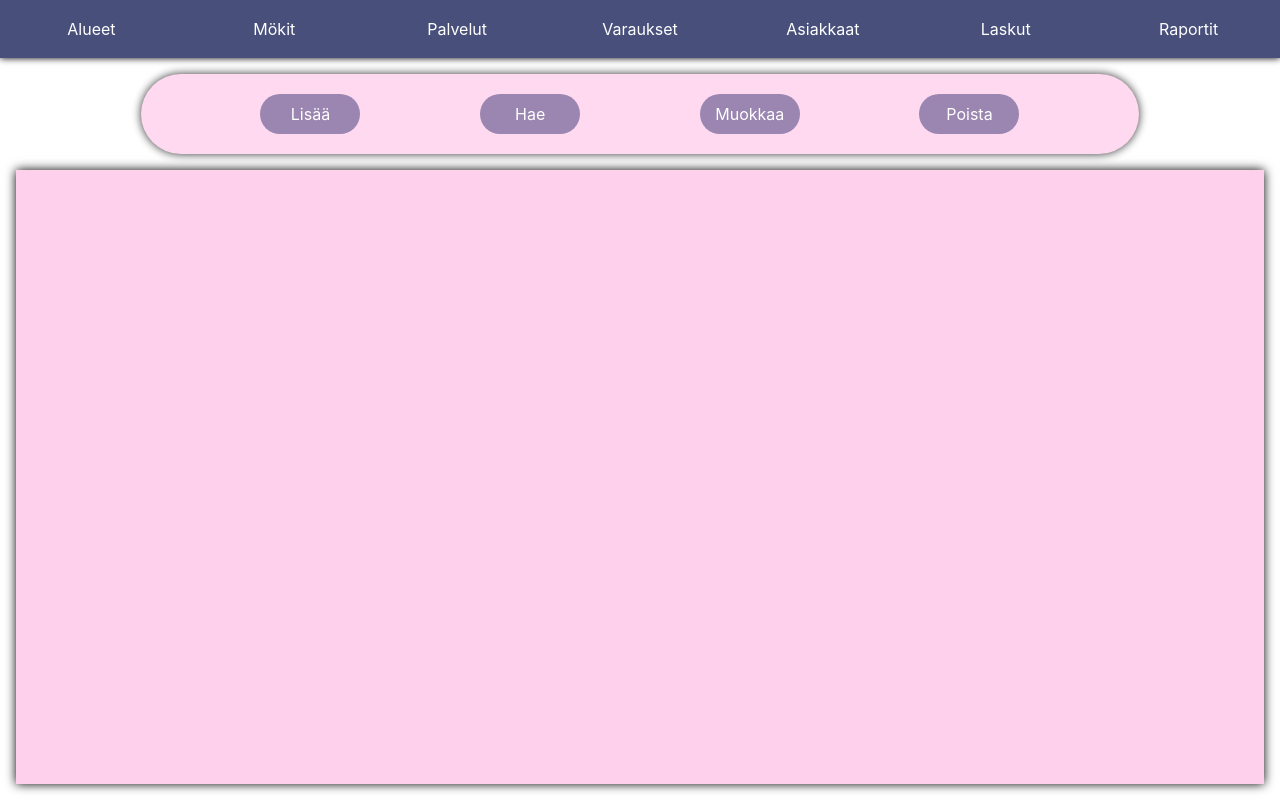
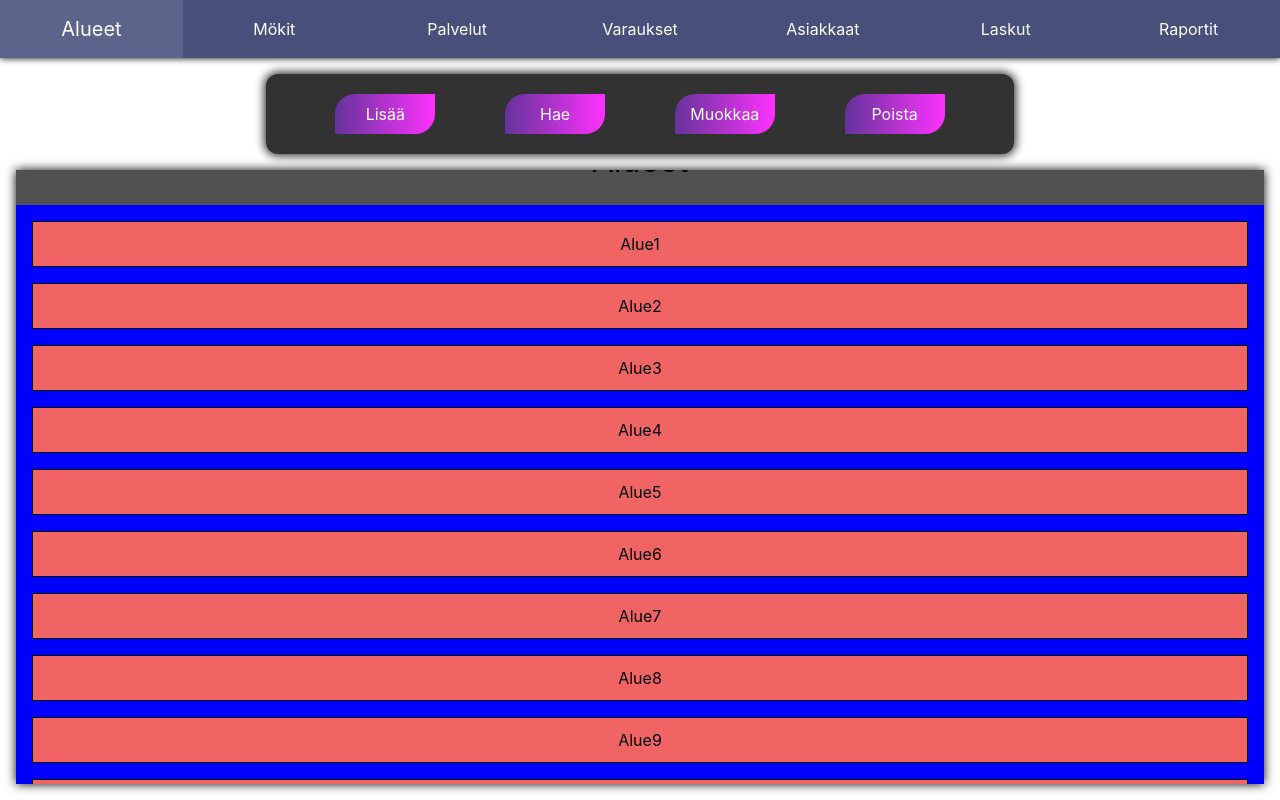
Before and after one commit to egohommeli12345/VillageBase, a React (Vite) app in the folder Frontend/VillageBase_fe/: page / in a window 1280 px wide. Built offline with nearby package versions, Linux system fonts and the light colour scheme.

Commit message:
Region List added

```diff
--- a/Frontend/VillageBase_fe/src/App.tsx
+++ b/Frontend/VillageBase_fe/src/App.tsx
@@ -11,6 +11,7 @@ function App() {
                 <ToolBar />
                 <MainCenterBox />
             </div>
+
         </>
     );
 }
--- a/Frontend/VillageBase_fe/src/components/MainCenterBox.css
+++ b/Frontend/VillageBase_fe/src/components/MainCenterBox.css
@@ -2,10 +2,16 @@
     display: flex;
     justify-content: center;
     align-items: center;
-    background: #ffd0ec;
+    background: transparent;
     height: 100%;
     margin-right: 1em;
     margin-left: 1em;
     margin-bottom: 1em;
     box-shadow: 0 0 10px 0 #000000;
+    overflow: hidden;
 }
+
+.page {
+    overflow: hidden;
+    width: 100%;
+}
--- a/Frontend/VillageBase_fe/src/components/MainCenterBox.tsx
+++ b/Frontend/VillageBase_fe/src/components/MainCenterBox.tsx
@@ -1,7 +1,14 @@
 import "./MainCenterBox.css";
+import RegionPage from "./RegionPage";
+
+
 
 function MainCenterBox() {
-    return <div className="mainbar"></div>;
+    return <div className="mainbar">
+        <div className="page">
+            <RegionPage />
+        </div>
+    </div>;
 }
 
 export default MainCenterBox;
--- /dev/null
+++ b/Frontend/VillageBase_fe/src/components/RegionPage.css
@@ -0,0 +1,45 @@
+* {
+    margin: 0;
+    padding: 0;
+    box-sizing: border-box;
+
+}
+
+.regionTitle {
+    text-align: center;
+    margin: 10px;
+    padding: 10px;
+    font-size: 2em;
+    color: #000;
+}
+
+.region-BG {
+    display: flex;
+    flex-direction: column;
+    background: rgb(80, 80, 80);
+    /* height: 600px; */
+    overflow: hidden;
+    position: relative;
+}
+
+.regionList {
+    overflow: scroll;
+    background: blue;
+    position: relative;
+    max-height: 632px;
+}
+
+.list {
+    list-style-type: none;
+    text-align: center;
+}
+
+.listItem {
+    padding: 10px;
+    margin: 1em;
+    border: 1px solid #000;
+    background: #f16464;
+    text-align: center;
+    /* align-items: center; */
+    cursor: pointer;
+}
--- /dev/null
+++ b/Frontend/VillageBase_fe/src/components/RegionPage.tsx
@@ -0,0 +1,37 @@
+import "./RegionPage.css";
+
+// Fukntion runko
+export default function RegionPage() {
+    return (
+
+        <div className="region-BG">
+            <div className="regionTitle">Alueet</div>
+
+            <div className="regionList">
+                <ul className="list">
+                    <li className="listItem">Alue1</li>
+                    <li className="listItem">Alue2</li>
+                    <li className="listItem">Alue3</li>
+                    <li className="listItem">Alue4</li>
+                    <li className="listItem">Alue5</li>
+                    <li className="listItem">Alue6</li>
+                    <li className="listItem">Alue7</li>
+                    <li className="listItem">Alue8</li>
+                    <li className="listItem">Alue9</li>
+                    <li className="listItem">Alue10</li>
+                    <li className="listItem">Alue10</li>
+                    <li className="listItem">Alue10</li>
+                    <li className="listItem">Alue10</li>
+                    <li className="listItem">Alue10</li>
+                    <li className="listItem">Alue10</li>
+                    <li className="listItem">Alue10</li>
+                    <li className="listItem">Alue10</li>
+                    <li className="listItem">Alue10</li>
+                </ul>
+            </div>
+
+
+        </div>
+
+    );
+}
--- a/Frontend/VillageBase_fe/src/components/ToolBar.css
+++ b/Frontend/VillageBase_fe/src/components/ToolBar.css
@@ -10,10 +10,10 @@
     justify-content: space-evenly;
     align-items: center;
     height: 5em;
-    width: 80%;
-    background-color: #ffd0ec;
-    border-radius: 2.5em;
-    box-shadow: 0 0 10px 0 #000000;
+    width: 60%;
+    background-color: #000000;
+    border-radius: 12px;
+    box-shadow: 0px 0px 10px 2px #000000;
 }
 
 .tool {
@@ -23,8 +23,10 @@
     justify-content: center;
     height: 40px;
     width: 100px;
-    background-color: #81689d;
-    border-radius: 20px;
+    /* background-color: #7700ff; */
+    background-image: linear-gradient(90deg, #3e0183, #ff00ff);
+    border-end-end-radius: 20px;
+    border-top-left-radius: 20px;
     color: white;
     transition: ease-in 0.2s;
 }
```
